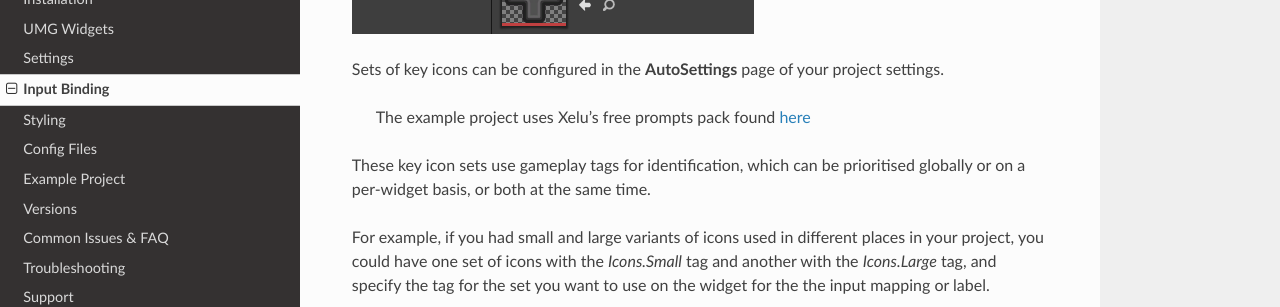
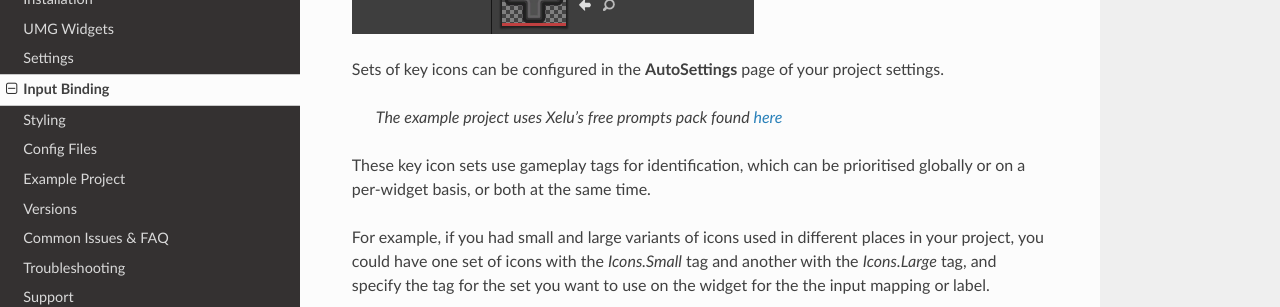
Before and after one commit to Acren/AutoSettings-Docs, an MkDocs documentation site: the page built from docs/input-binding.md, in a window 1280 px wide and 900 px high, scrolled down 2547 px. Shown: the part 150-457 px from the top of the window. Built offline with MkDocs 1.6.1, drawn with Linux system fonts in a browser that asks for light colours; nearby versions of some CDN libraries; old or Windows-style settings are respelled for this version of MkDocs.

```diff
--- a/docs/input-binding.md
+++ b/docs/input-binding.md
@@ -43,7 +43,7 @@ Auto Settings can optionally substitute textures instead, which is particularly
 
 Sets of key icons can be configured in the **AutoSettings** page of your project settings.
 
-> The example project uses Xelu’s free prompts pack found [here](https://opengameart.org/content/free-keyboard-and-controllers-prompts-pack)
+> *The example project uses Xelu’s free prompts pack found [here](https://opengameart.org/content/free-keyboard-and-controllers-prompts-pack)*
 
 These key icon sets use gameplay tags for identification, which can be prioritised globally or on a per-widget basis, or both at the same time.
 
```
